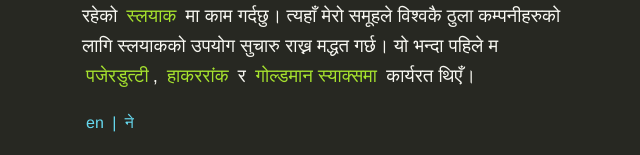
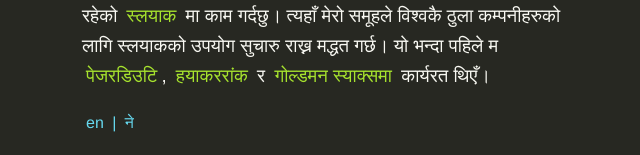
Before and after one commit to aishraj/aishio, a plain HTML site: page np/index.html in a window 1280 px wide. Shown: the part 454-609 px from the top of the page, without its empty margins (318-958 px from the left). Drawn offline with Linux system fonts and the light colour scheme.

Commit message:
Change nepali text

```diff
--- a/np/index.html
+++ b/np/index.html
@@ -23,9 +23,9 @@
         <p>म पेसाले सोफ़्टवेर इंजिनियर हूँ र हाल सान फ्रान्सिस्को, कैलिफोर्नियामा रहेको <a href="https://slack.com"
             target="_blank" rel="noopener noreferrer">स्लयाक</a> मा काम गर्दछु। त्यहाँ मेरो
           समूहले विश्वकै ठुला कम्पनीहरुको लागि स्लयाकको उपयोग सुचारु राख्न मद्धत गर्छ। यो भन्दा पहिले म <a
-            href="https://www.pagerduty.com" target="_blank" rel="noopener noreferrer">पजेरडुत्टी</a>,
-          <a href="https://www.hackerrank.com" target="_blank" rel="noopener noreferrer">हाकररांक</a> र <a
-            href="https://www.gs.com" target="_blank" rel="noopener noreferrer">गोल्डमान
+            href="https://www.pagerduty.com" target="_blank" rel="noopener noreferrer">पेजरडिउटि</a>,
+          <a href="https://www.hackerrank.com" target="_blank" rel="noopener noreferrer">हयाकररांक</a> र <a
+            href="https://www.gs.com" target="_blank" rel="noopener noreferrer">गोल्डमन
             स्याक्समा</a> कार्यरत थिएँ।</p>
       </div>
       <div>
```
